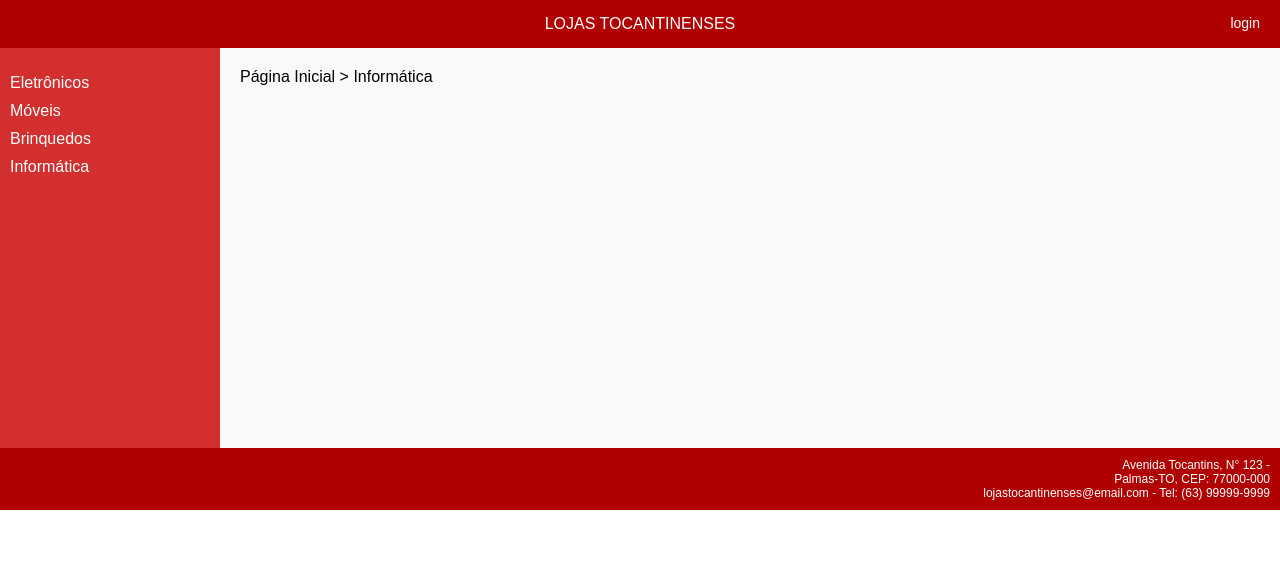
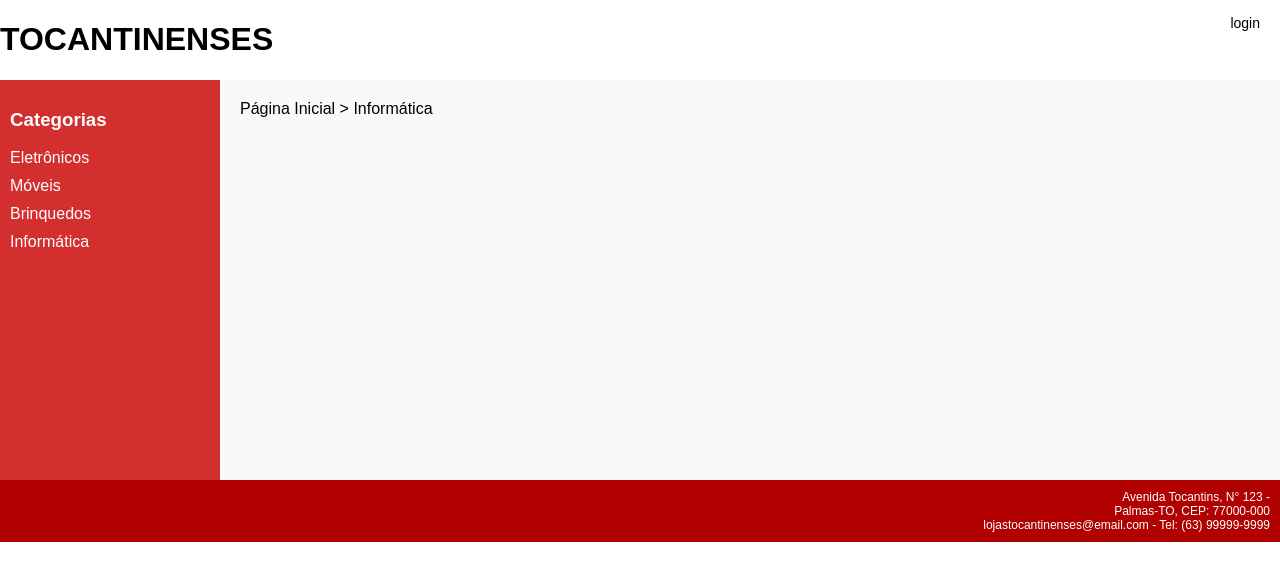
Before and after one commit to Gabriell296/loja-gabriell, a plain HTML site: page index.html in a window 1280 px wide. Drawn offline with Linux system fonts and the light colour scheme.

```diff
--- a/index.html
+++ b/index.html
@@ -5,19 +5,23 @@
   <title>Lojas Tocantinenses</title>
   <link rel="stylesheet" href="estilo.css">
 </head>
+
 <body>
-  <div class="header">
-    LOJAS TOCANTINENSES
+  <header>
+    <h1>TOCANTINENSES</h1>
     <div class="login">login</div>
-  </div>
+  </header>
+
   <div class="container">
     <div class="sidebar">
+      <h3>Categorias</h3>
       <ul>
         <li>Eletrônicos</li>
         <li>Móveis</li>
         <li>Brinquedos</li>
         <li>Informática</li>
       </ul>
+
     </div>
     <div class="content">
       Página Inicial > Informática
```
